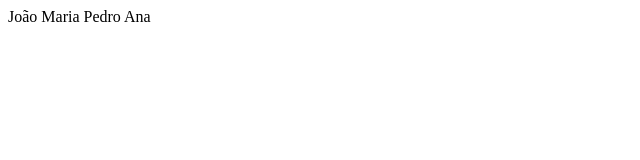
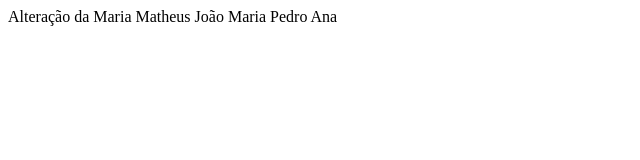
Before and after one commit to MatheusFAbr/projeto-2b, a plain HTML site: page index.html in a window 1280 px wide. Shown: the whole page, without its empty margins (0-640 px from the left). Drawn offline with Linux system fonts and the light colour scheme.

Commit message:
Versão Maria

```diff
--- a/index.html
+++ b/index.html
@@ -7,6 +7,8 @@
     <title>Document</title>
 </head>
 <body>
+    Alteração da Maria
+    Matheus
     João
     Maria
     Pedro
```
